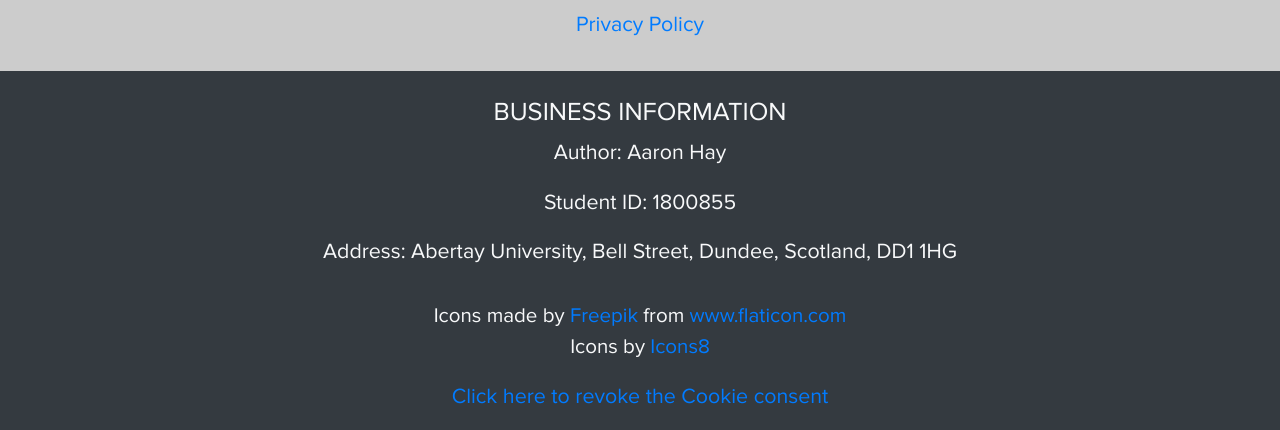
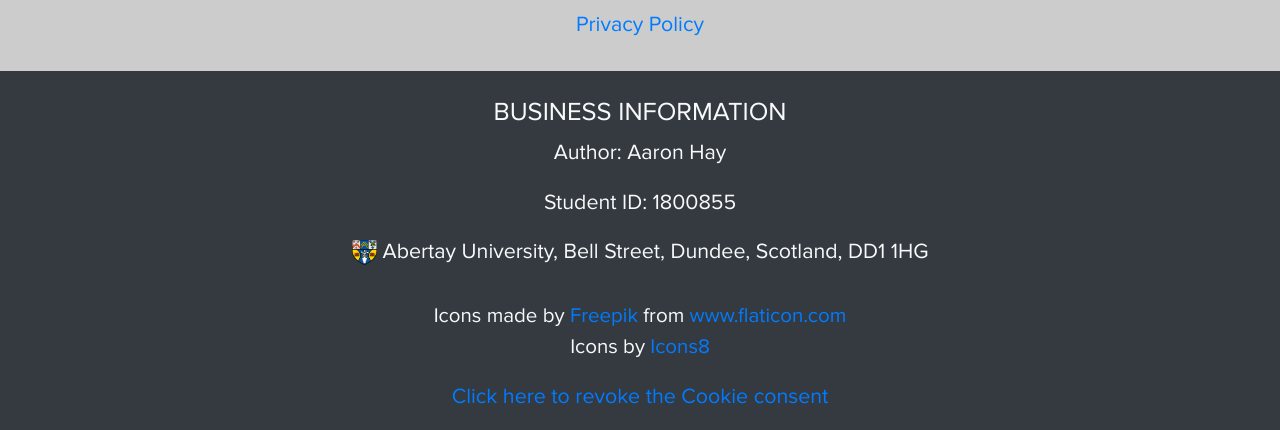
Before and after one commit to xanatos102/Honours-Project, a PHP site: page / in a window 1280 px wide. Shown: the part 706-1136 px from the top of the page. Run offline with PHP 8.4, Linux system fonts and the light colour scheme; data that the repository does not hold is empty; some libraries are stand-ins or nearby versions; some web fonts are replaced.

Commit message:
Added Abertay logo to footer. Need to update content before testing.

```diff
--- a/View/footer.php
+++ b/View/footer.php
@@ -20,7 +20,7 @@
           <h4 class="text-uppercase">Business Information</h4>
           <p class="lead"> Author: Aaron Hay </p>
           <p class="lead"> Student ID: 1800855 </p>
-          <p class="lead"> Address: Abertay University, Bell Street, Dundee, Scotland, DD1 1HG </p>
+          <p class="lead" style="align-items: center; "><img src="images/abertay.png" alt="professor" style="width: 1.2em; height: 1.2em; margin-right: 0.25em;"/>Abertay University, Bell Street, Dundee, Scotland, DD1 1HG</p>
           <p>
             <!-- <a href="http://www.facebook.com/share.php?u=https://mayar.abertay.ac.uk/~1403163/DPH/View/index.php" class="fab fa-facebook-square fa-3x"></a>
             <a href="https://twitter.com/intent/tweet?url=https://mayar.abertay.ac.uk/~1403163/DPH/View/index.php" class="fab fa-twitter-square fa-3x"></a>
```
Also changed, not shown: View/images/abertay.png (added).
